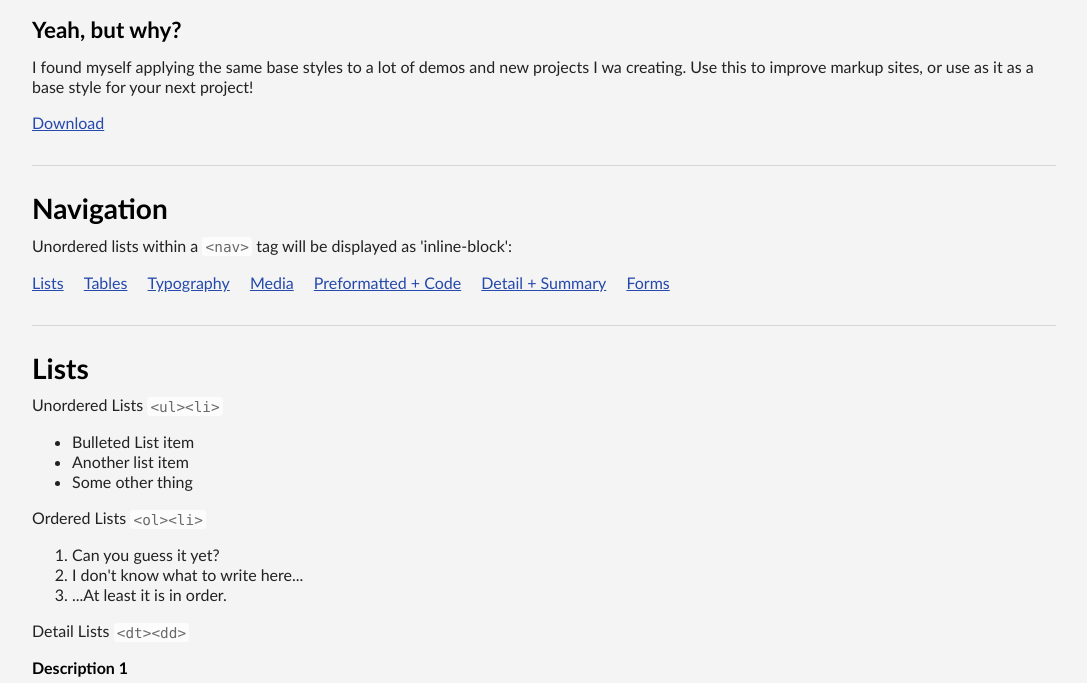
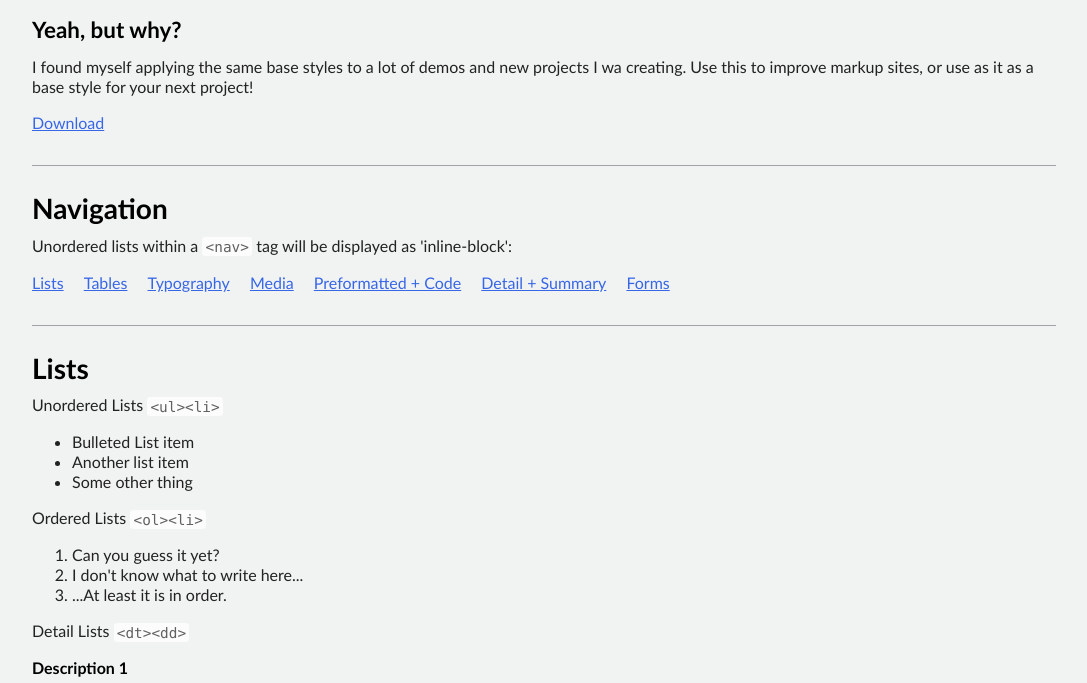
Before and after one commit to david-webber/Uncouth-css, a website: page index.html in a window 1280 px wide. Shown: the part 102-785 px from the top of the page, without its empty margins (96-1183 px from the left). Drawn offline with nearby package versions, Linux system fonts and the light colour scheme; files that its build step writes are made by us from their sources.

Commit message:
update light theme variables

```diff
--- a/src/variables/light.scss
+++ b/src/variables/light.scss
@@ -1,12 +1,13 @@
 :root {
-  --background-main: #f4f4f4;
+  --background-main: #f1f3f3;
   --background-mid: #fcfcfc;
-  --background-dark: rgb(231, 231, 231);
+  --background-dark: rgb(224, 224, 224);
   --text-main: #222;
   --text-emphasis: #000;
-  --text-muted: #6a6a6a;
-  --border-colour: #d5d5d5;
-  --action-colour: #2549ac;
+  --text-muted: #616161;
+  --border-colour: #9ea4a8;
+  --action-colour: #3766e7;
+  --input-background: var(--background-mid);
   --input-color: var(--text-main);
   --input-focus-color: rgba(37, 73, 172, 0.4);
   --input-disabled-background: #ececec;
```
